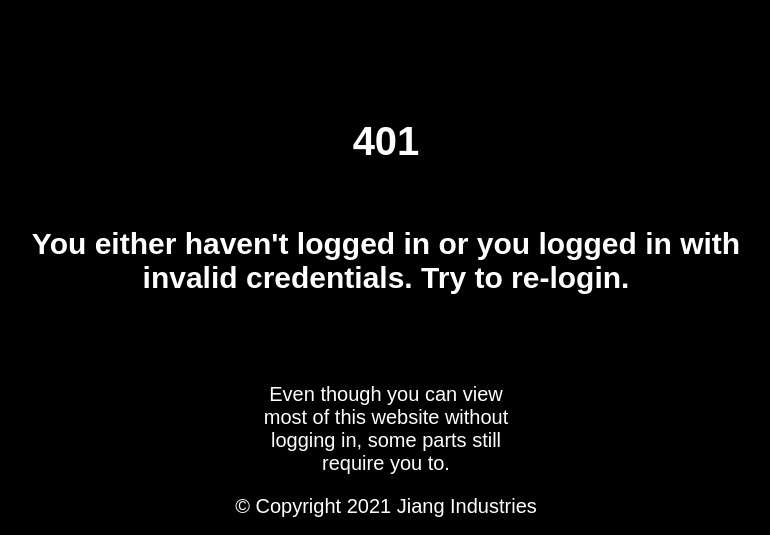
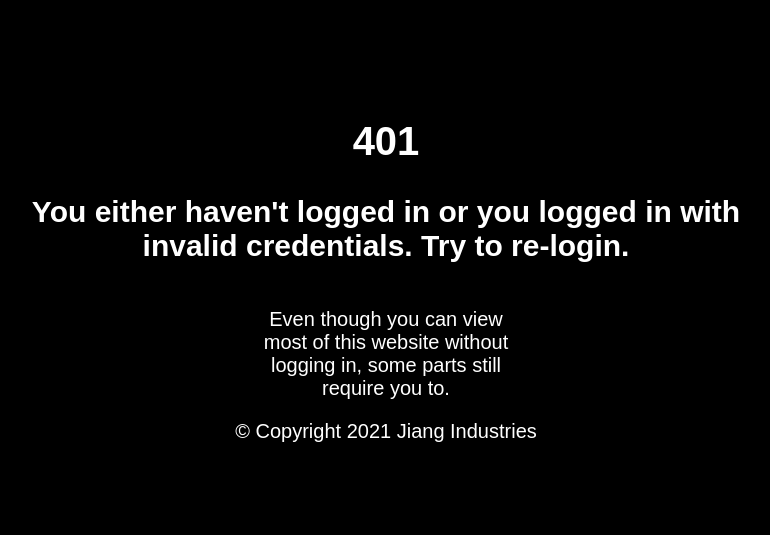
Before and after one commit to nj-nathanjiang/nathan-jiang-website, a Flask app: template templates/401.html in a window 1280 px wide. Shown: the part 134-669 px from the top of the page, without its empty margins (254-1024 px from the left). Run offline with Flask 2, Linux system fonts and the light colour scheme; the template is opened without the code that fills it, so the values that code supplies are empty; some libraries are stand-ins or nearby versions.

Commit message:
Fix Margins

```diff
--- a/static/error_page_css/error-page.css
+++ b/static/error_page_css/error-page.css
@@ -6,11 +6,11 @@ body {
 }
 
 .error-code-name {
-    margin-bottom: 5%;
+    margin-bottom: 2.5%;
 }
 
 .error-code-tips {
     margin-left: 20%;
     margin-right: 20%;
-    margin-bottom: 7%;
+    margin-bottom: 3.5%;
 }
```
